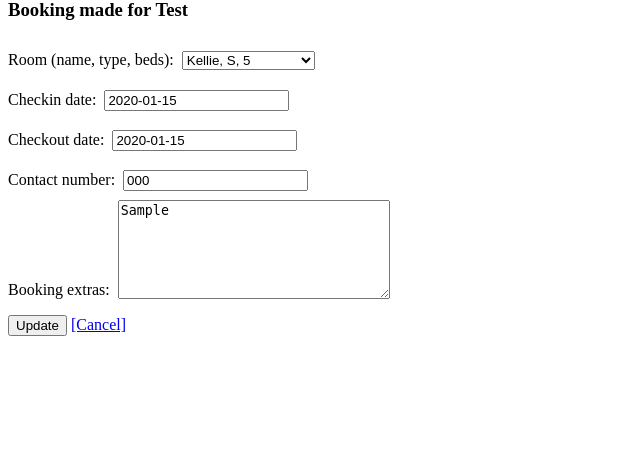
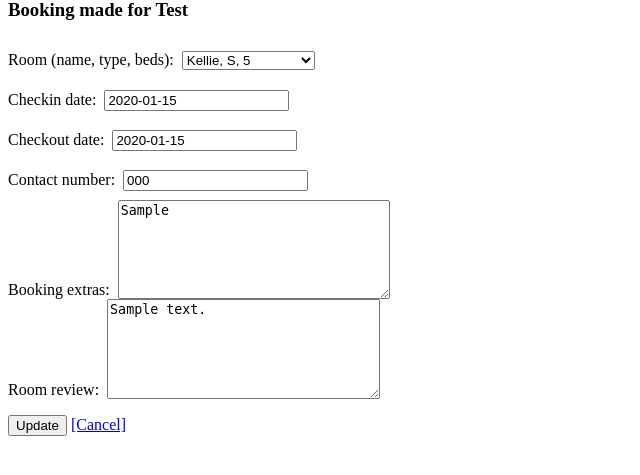
Before and after one commit to CiarDaire/bnbAssessment, a PHP site: page /bit608/editbooking.php?id=1 in a window 1280 px wide. Shown: the part 166-641 px from the top of the page, without its empty margins (0-640 px from the left). Run offline with PHP 8.4, Linux system fonts and the light colour scheme; data comes from the database, SQL or seed files in the repository; tables that the repository leaves empty hold one stand-in row (values such as "Sample post").

Commit message:
room review added

```diff
--- a/editbooking.php
+++ b/editbooking.php
@@ -78,20 +78,21 @@
             $checkoutDate = cleanInput($_POST['checkoutDate']);
             $contact = cleanInput($_POST['contactNumber']);
             $extra = cleanInput($_POST['extras']);
+            $roomReview = cleanInput($_POST['roomReview']);
 
             $update = "UPDATE booking
             INNER JOIN room ON booking.roomID = room.roomID
-            SET booking.checkinDate=?, booking.checkoutDate=?, booking.contactNumber=?, booking.extras=?, room.roomname=?, room.roomtype=?, room.beds=?
+            SET booking.checkinDate=?, booking.checkoutDate=?, booking.contactNumber=?, booking.extras=?, booking.roomReview=?, room.roomname=?, room.roomtype=?, room.beds=?
             WHERE bookingID=?";
 
             $stmt = mysqli_prepare($DBC, $update);
-            mysqli_stmt_bind_param($stmt, 'ssissssi', $roomname, $roomtype, $beds, $checkinDate, $checkoutDate, $contact, $extra, $id);
+            mysqli_stmt_bind_param($stmt, 'ssisssssi', $roomname, $roomtype, $beds, $checkinDate, $checkoutDate, $contact, $extra, $roomReview, $id);
             mysqli_stmt_execute($stmt);
             mysqli_stmt_close($stmt);
             echo "<h2>Booking updated successfully</h2>";
         }
 
-        $query = 'SELECT booking.bookingID, booking.extras, booking.checkinDate, booking.checkoutDate, booking.contactNumber, room.roomname, room.roomtype, room.beds
+        $query = 'SELECT booking.bookingID, booking.extras, booking.roomReview, booking.checkinDate, booking.checkoutDate, booking.contactNumber, room.roomname, room.roomtype, room.beds
         FROM booking
         INNER JOIN room ON booking.roomID = room.roomID
         WHERE booking.bookingID = ' .$id;
@@ -139,6 +140,10 @@
                 <p><label for="extras">Booking extras:</label></p>
                 <textarea id="extras" name="extras" maxlength="255" required><?php echo $row['extras'] ?></textarea>
             </div>
+            <div class="booking-form-textarea">
+                <p><label for="roomReview">Room review:</label></p>
+                <textarea id="roomReview" name="roomReview"><?php echo $row['roomReview'] ?></textarea>
+            </div>
             <input type="hidden" name=id value="<?php echo $id ?>" >
             <div class="booking-form-buttons">
                 <input type="submit" name="submit" value="Update">
```
